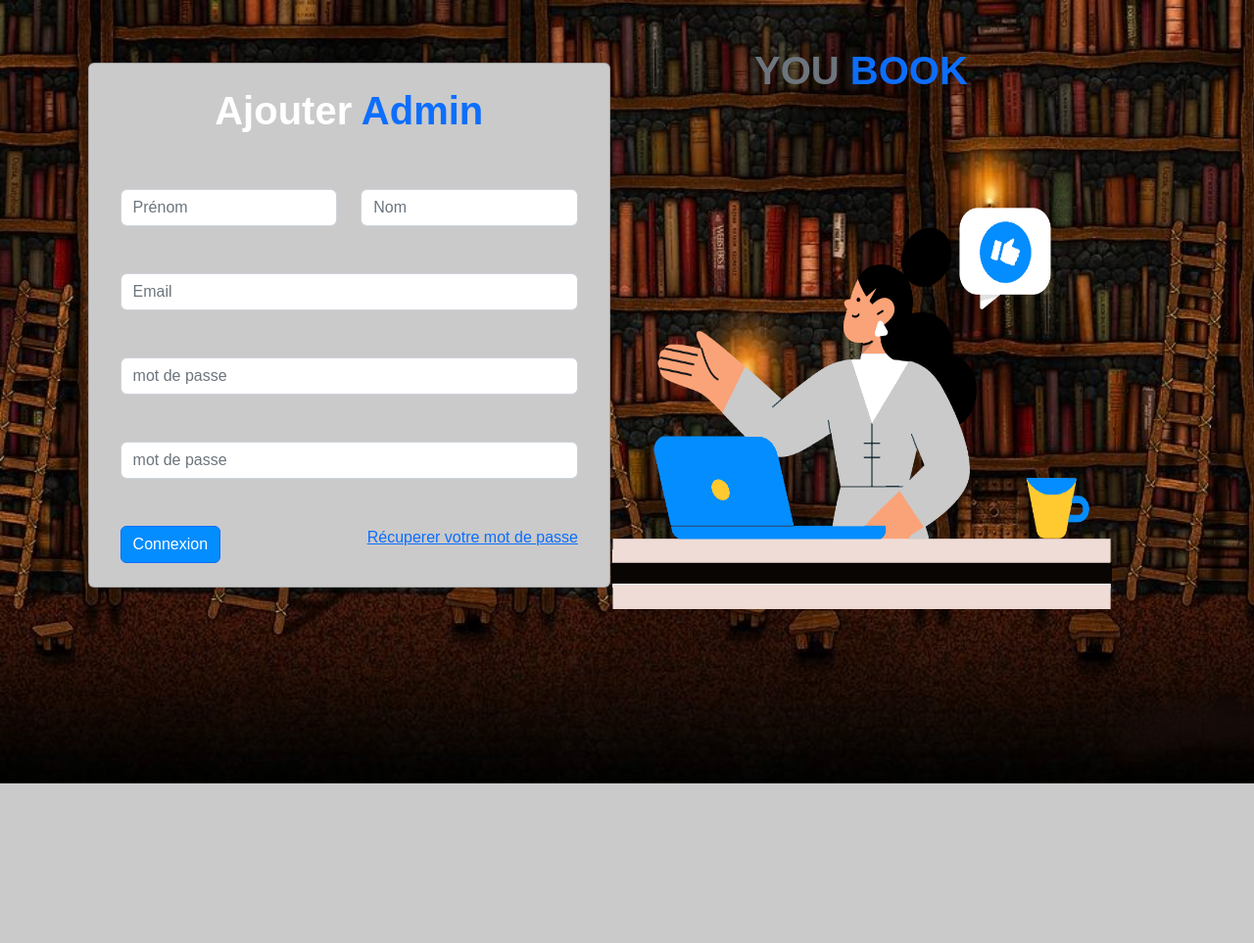
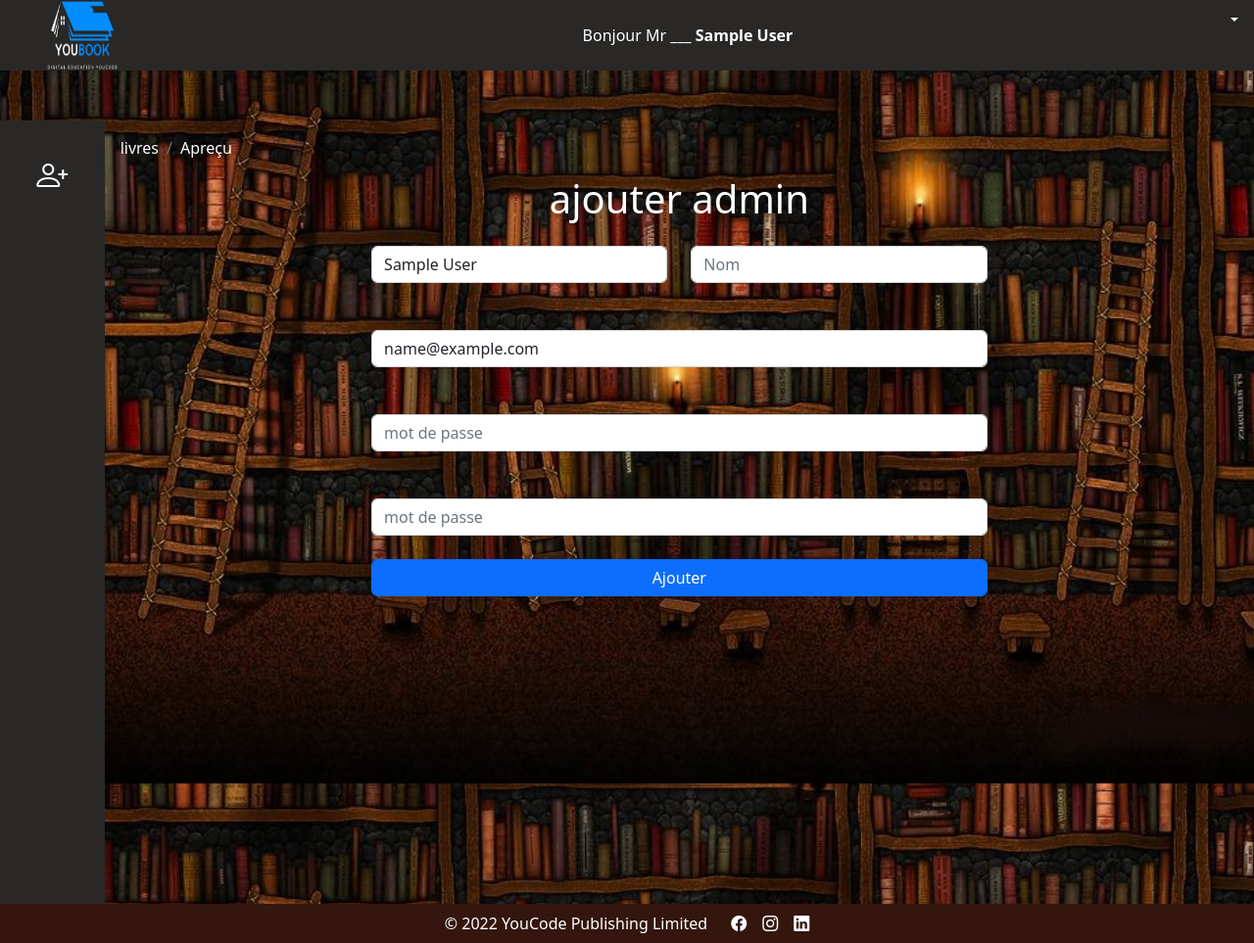
Before and after one commit to kfifel/Library-management, a PHP site: page /pages/add-admins.php in a window 1280 px wide. Shown: the whole page at 98% size. Before the commit the page ends 800 px from the top, so only its background shows below. Run offline with PHP 8.4, Linux system fonts and the light colour scheme; the visitor is signed in with stand-in values (Sample User, id 1); some libraries are stand-ins or nearby versions.

Commit message:
styling add admin page

```diff
--- a/pages/add-admins.php
+++ b/pages/add-admins.php
@@ -12,30 +12,62 @@
           content="width=device-width, user-scalable=no, initial-scale=1.0, maximum-scale=1.0, minimum-scale=1.0">
     <meta http-equiv="X-UA-Compatible" content="ie=edge">
     <link rel="stylesheet" href="https://cdn.jsdelivr.net/npm/bootstrap@5.2.2/dist/css/bootstrap.min.css" integrity="sha384-Zenh87qX5JnK2Jl0vWa8Ck2rdkQ2Bzep5IDxbcnCeuOxjzrPF/et3URy9Bv1WTRi" crossorigin="anonymous">
-    <link rel="stylesheet" href="/assets/css/log-in.css">
+    <link rel="stylesheet" href="https://cdnjs.cloudflare.com/ajax/libs/font-awesome/4.7.0/css/font-awesome.min.css">
+    <link rel="stylesheet" href="https://cdn.jsdelivr.net/npm/bootstrap-icons@1.9.1/font/bootstrap-icons.css">
+    <link rel="stylesheet" href="/assets/css/style.css">
     <title>Log in</title>
 </head>
-<body class="bodyAddAdmin">
+<body>
+
+<?php  include '../include/header.php'; ?>
 <main>
-    <div class="d-flex">
-        <div  class="card col-5 p-3 py-2 align-content-center" id="addAdmin">
-            <div class="card-body row justify-content-center">
-                <h1 class="text-center">
-                    <span class="text-white">Ajouter</span>
-                    <span class="text-primary">Admin</span>
-                </h1>
-                <div class="text-center mt-5">
-                    <form action="/admin/script.php" method="post" class="d-grid gap-5">
+    <div class="main-container d-flex">
+        <div class="mt-10 col-1" id="side_bar">
+            <?php include '../include/sidebar.php' ?>
+        </div>
+        <div class=" col-11 ml-8 mt-10">
+            <div class="card-header p-3 text-white">
+                <ul class="breadcrumb">
+                    <li class="breadcrumb-item">livres</li>
+                    <li class="breadcrumb-item breadcrumb-active">Apreçu</li>
+                </ul>
+                <div class="d-flex justify-content-center" id="header-title">
+                    <h1> ajouter admin</h1>
+                </div>
+            </div>
+            <div class="card-body px-5 d-flex justify-content-center">
+                <div class="col-7">
+                    <div class="">
+                        <?php if(!empty($_SESSION['message'])):?>
+                            <div class="alert alert-success alert-dismissible fade show" role="alert">
+                                <b>Success: </b><?=$_SESSION['message']?>
+                                <button type="button" class="btn-close" data-bs-dismiss="alert" aria-label="Close"></button>
+                            </div>
+                        <?php
+                            unset($_SESSION['message']);
+                            endif;
+                        if(!empty($_SESSION['error'])): ?>
+                            <div class="alert alert-danger alert-dismissible fade show" role="alert">
+                                <b>Ereur: </b><?=$_SESSION['error']?>
+                                <button type="button" class="btn-close" data-bs-dismiss="alert" aria-label="Close"></button>
+                            </div>
+                        <?php
+                            unset($_SESSION['error']);
+                            endif;
+                        ?>
+                    </div>
+                    <form action="/admin/script.php" method="post">
+                        <div class="d-grid gap-5">
                             <div class="row">
                                 <div class="col-6">
-                                <input type="text" name="first_name" id="first_name" placeholder="Prénom" class="form-control">
+                                    <input type="text" name="first_name" id="first_name" value="<?=@$_SESSION['first_name']; unset($_SESSION['first_name']);?>" placeholder="Prénom" class="form-control">
                                 </div>
                                 <div class="col-6">
-                                <input type="text" name="last_name" id="last_name" placeholder="Nom" class="form-control">
+                                    <input type="text" name="last_name" id="last_name" value="<?=@$_SESSION['last_name']; unset($_SESSION['last_name']);?>"  placeholder="Nom" class="form-control">
                                 </div>
                             </div>
                             <div>
-                            <input type="email" name="email" id="email" placeholder="Email" onkeyup="emailValidate()" class="form-control">
+                                <input type="email" name="email" id="email" value="<?=@$_SESSION['emailNv']; unset($_SESSION['emailNv']);?>"  placeholder="Email" onkeyup="emailValidate()" class="form-control">
                             </div>
                             <div>
                                 <input type="password" name="password" id="password" placeholder="mot de passe" onkeyup="passwordValidate()" class="form-control">
@@ -43,27 +75,25 @@
                             <div>
                                 <input type="password" name="password2" id="password2" placeholder="mot de passe" class="form-control">
                             </div>
-                        <div class="d-flex justify-content-between">
-                            <input type="submit" value="Connexion" name="add-admin" class="btn btn-primary">
-                            <span><a href="#">Récuperer votre mot de passe</a></span>
+                        </div>
+                        <div class="d-flex justify-content-between my-4">
+                            <input type="submit" value="Ajouter" name="add-admin" class="btn btn-primary form-control">
                         </div>
                     </form>
                 </div>
             </div>
         </div>
-        <div class="text-center d-grid justify-items-center  title">
-            <a href="/index.php" class="text-decoration-none">
-                <h1 class=" my-5">
-                    <span class="text-muted">YOU</span>
-                    <span class="text-primary">BOOK</span>
-                </h1>
-            </a>
-            <div class="mt-5">
-                <img src="../assets/images/sigup.png" id="logup" alt="add admins up">
-            </div>
-        </div>
     </div>
 </main>
-<script src="../assets/js/main.js"></script>
+<footer>
+    <?php
+    include '../include/footer.php';
+    ?>
+</footer>
+<script src="https://cdn.jsdelivr.net/npm/bootstrap@5.2.2/dist/js/bootstrap.min.js" integrity="sha384-IDwe1+LCz02ROU9k972gdyvl+AESN10+x7tBKgc9I5HFtuNz0wWnPclzo6p9vxnk" crossorigin="anonymous"></script>
+<script src="https://cdn.jsdelivr.net/npm/bootstrap@5.2.2/dist/js/bootstrap.bundle.min.js" integrity="sha384-OERcA2EqjJCMA+/3y+gxIOqMEjwtxJY7qPCqsdltbNJuaOe923+mo//f6V8Qbsw3" crossorigin="anonymous"></script>
+<script src="https://cdn.lordicon.com/qjzruarw.js"></script>
+<script src="https://ajax.googleapis.com/ajax/libs/jquery/3.6.0/jquery.min.js"></script>
+<script src="https://maxcdn.bootstrapcdn.com/bootstrap/3.4.1/js/bootstrap.min.js"></script>
 </body>
 </html>
```
Lines whose indentation alone changed are shown as unchanged.
